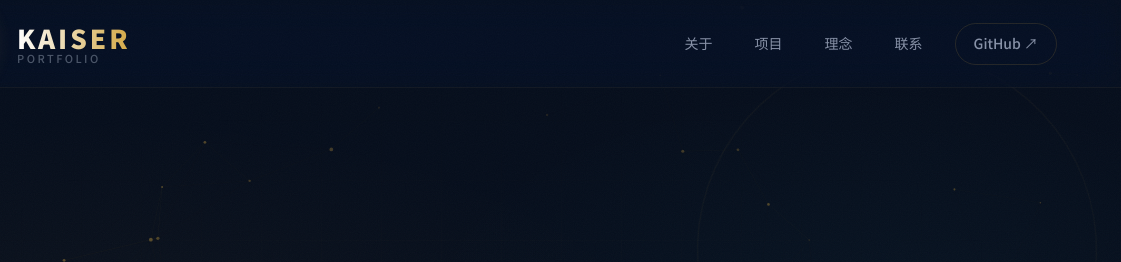
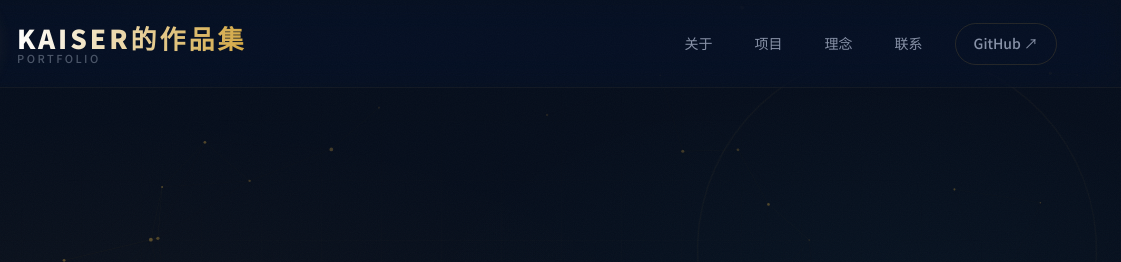
Before and after one commit to Kaiserhuang/baize-official-website, a plain HTML site: page index.html in a window 1280 px wide. Shown: the top 262 px of the page, 159-1280 px from the left. Drawn offline with Linux system fonts and the light colour scheme.

Commit message:
fix: logo text -> KAISER的作品集

```diff
--- a/index.html
+++ b/index.html
@@ -755,7 +755,7 @@
                 </svg>
             </span>
             <span class="logo-text">
-                <span class="cn">KAISER</span>
+                <span class="cn">KAISER的作品集</span>
                 <span class="en">Portfolio</span>
             </span>
         </a>
```
